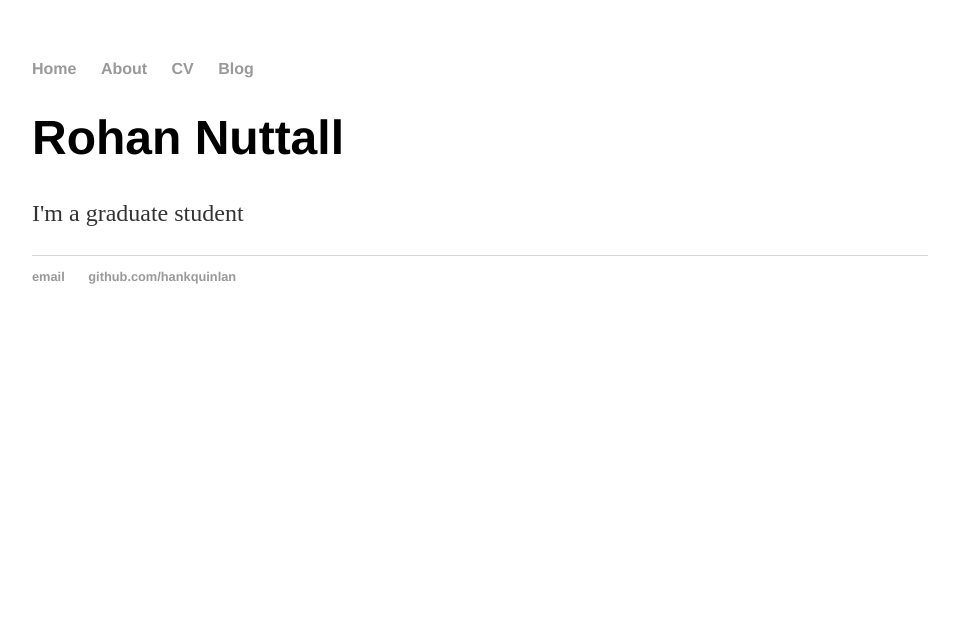
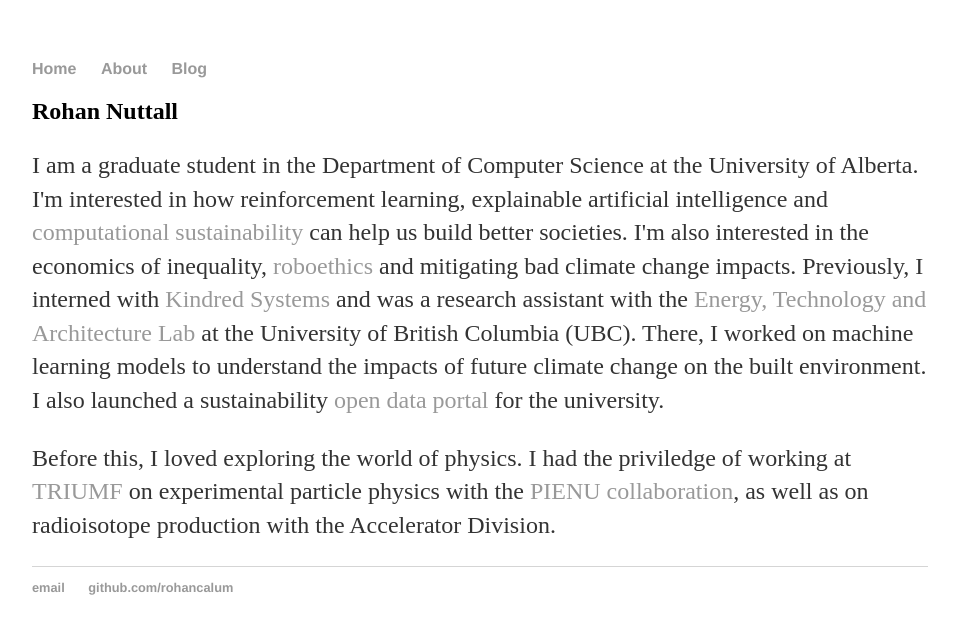
Before and after one commit to rohancalum/rohancalum.github.io, a Jekyll site: the page built from index.html, in a window 1280 px wide. Shown: the top 634 px of the page, without its empty margins (160-1119 px from the left). Built offline with Jekyll 4.4.1, drawn with Linux system fonts in a browser that asks for light colours.

Commit message:
updated index

```diff
--- a/_layouts/default.html
+++ b/_layouts/default.html
@@ -8,9 +8,8 @@
 		<body>
 			<nav>
 	    		<ul>
-	        		<li><a href="/">Home</a></li>
+	        		<li><a href="/about">Home</a></li>
 		        	<li><a href="/about">About</a></li>
-	        		<li><a href="/cv">CV</a></li>
 	        		<li><a href="/blog">Blog</a></li>
 	    		</ul>
 			</nav>
@@ -21,8 +20,8 @@
 			</div><!-- /.container -->
 			<footer>
 	    		<ul>
-	        		<li><a href="mailto:hankquinlanhub@gmail.com">email</a></li>
-	        		<li><a href="https://github.com/hankquinlan">github.com/hankquinlan</a></li>
+	        		<li><a href="mailto:rohan.nuttall1@gmail.com">email</a></li>
+	        		<li><a href="https://github.com/rohancalum">github.com/rohancalum</a></li>
 				</ul>
 			</footer>
 		</body>
--- a/index.html
+++ b/index.html
@@ -3,6 +3,22 @@ layout: default
 title: Rohan Nuttall
 ---
 <div class="blurb">
-	<h1>Rohan Nuttall</h1>
-	<p>I'm a graduate student</p>
+	<h2>Rohan Nuttall</h2>
+	<p>I am a graduate student in the Department of Computer Science at the University of Alberta.
+		I'm interested in how reinforcement learning, explainable artificial intelligence and
+		<a href="https://www.computational-sustainability.org/">computational sustainability</a> can
+		help us build better societies. I'm also interested in the economics of inequality,
+		<a href="http://openroboethics.org/">roboethics</a> and mitigating bad climate change impacts.
+
+		Previously, I interned with <a href="https://www.kindred.ai/">Kindred Systems</a> and was a
+		research assistant with the <a href="https://blogs.ubc.ca/etalab/">Energy, Technology and
+		Architecture Lab</a> at the University of British Columbia (UBC). There, I worked on machine
+		learning models to understand the impacts of future climate change on the built environment.
+		I also launched a sustainability <a href="https://data.sustain.ubc.ca/">open data portal</a>
+		for the university.
+	</p>
+	<p>Before this, I loved exploring the world of physics. I had the priviledge of working at <a href="https://www.triumf.ca/">TRIUMF</a> on experimental
+		particle physics with the <a href="https://pienu.triumf.ca/">PIENU collaboration</a>, as well
+		as on radioisotope production with the Accelerator Division.
+	</p>
 </div><!-- /.blurb -->
```
Also changed, not shown: about/index.html (added), 1 other file.
